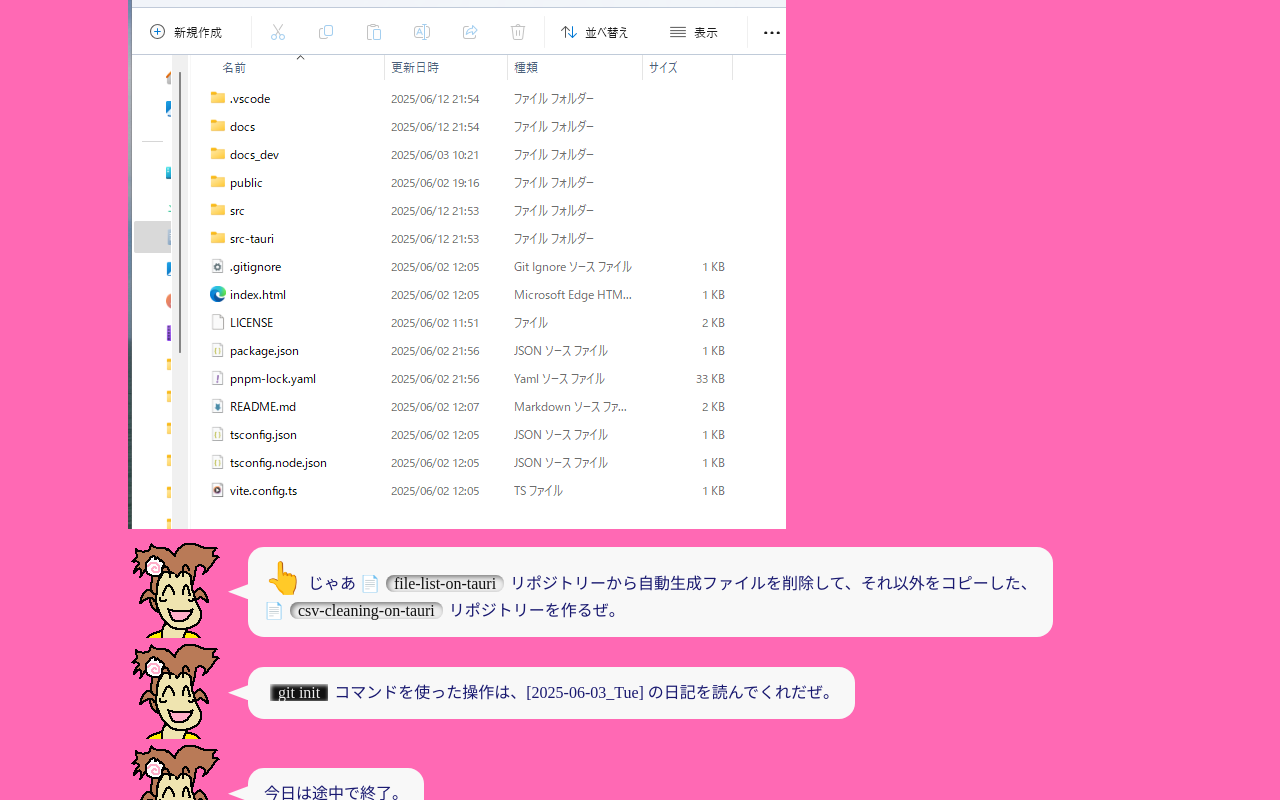
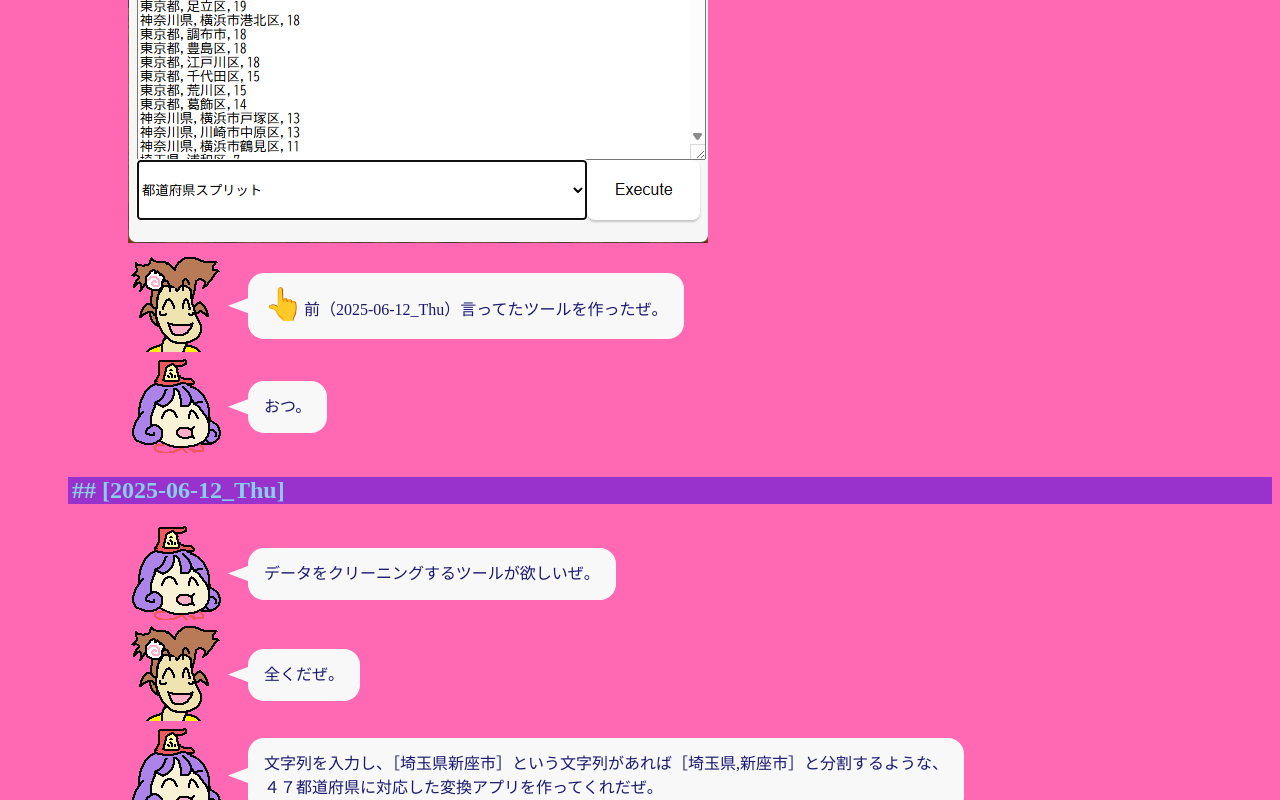
Before and after one commit to muzudho/Warabenture-2025, a Nuxt app: page / in a window 1280 px wide. Shown: the part 599-1399 px from the top of the page. Built offline with nearby package versions, Linux system fonts and the light colour scheme.

Commit message:
ジャーナル追加。

```diff
--- a/pages/index.vue
+++ b/pages/index.vue
@@ -3,6 +3,31 @@
     <div class="div1">
         今さら、手作りのホームページ。（Created by むずでょ）<br>
         <NuxtLink to="/team-mirai-volunteer">チームみらいボランティア</NuxtLink>のリンクはこちら。
+    </div>
+
+    <h2>## [2025-06-15_Mon]</h2>
+    <div class="div2">
+        <a target="_blank" href="/img/journal/202506/202506__tauri__15--0059-CsvCleaningOnTauri-o1o0.png">
+            <img class="scr-shot" src="/img/journal/202506/202506__tauri__15--0059-CsvCleaningOnTauri-o1o0.png">
+        </a><br/>
+        <div class="talk">
+            <div class="face-container">
+                <img src="@/assets/img/202506__character__01--1951-kifuwarabeNoOton-o1o2o0.png" />
+            </div>
+            <div class="baloon-tail"></div>
+            <div class="baloon">
+                <span class="font-x2">👆</span>前（2025-06-12_Thu）言ってたツールを作ったぜ。
+            </div>
+        </div>
+        <div class="talk">
+            <div class="face-container">
+                <img src="@/assets/img/202506__character__01--2013-kifuwarabe-o1o1o0.png" />
+            </div>
+            <div class="baloon-tail"></div>
+            <div class="baloon">
+                おつ。
+            </div>
+        </div>
     </div>
 
     <h2>## [2025-06-12_Thu]</h2>
```
Also changed, not shown: public/img/journal/202506/202506__tauri__15--0059-CsvCleaningOnTauri-o1o0.png (added).
